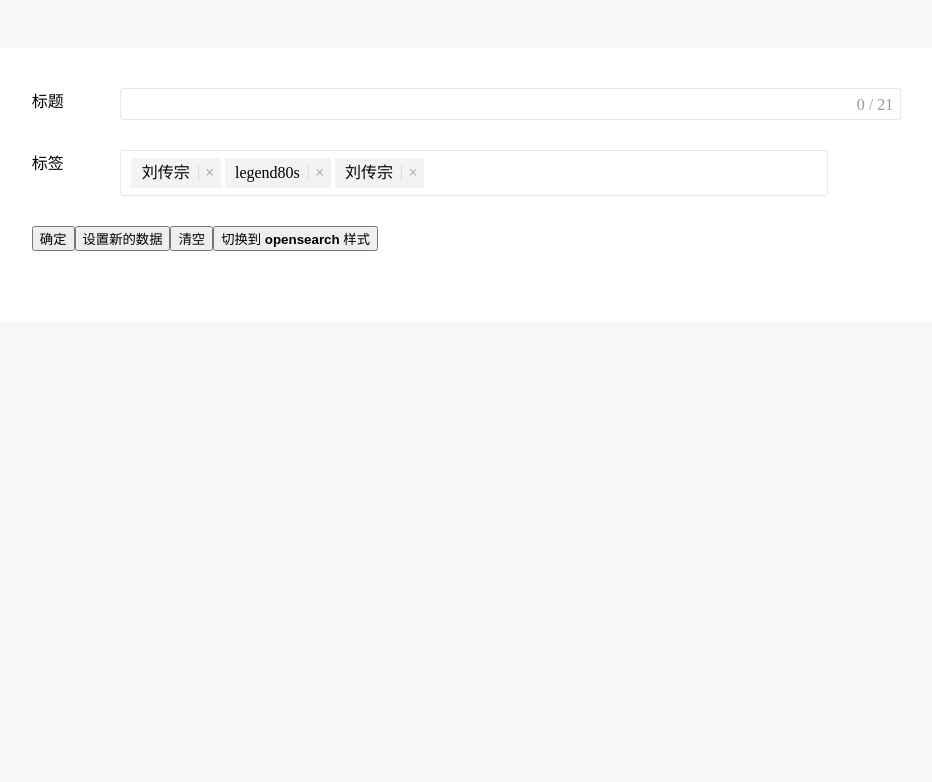
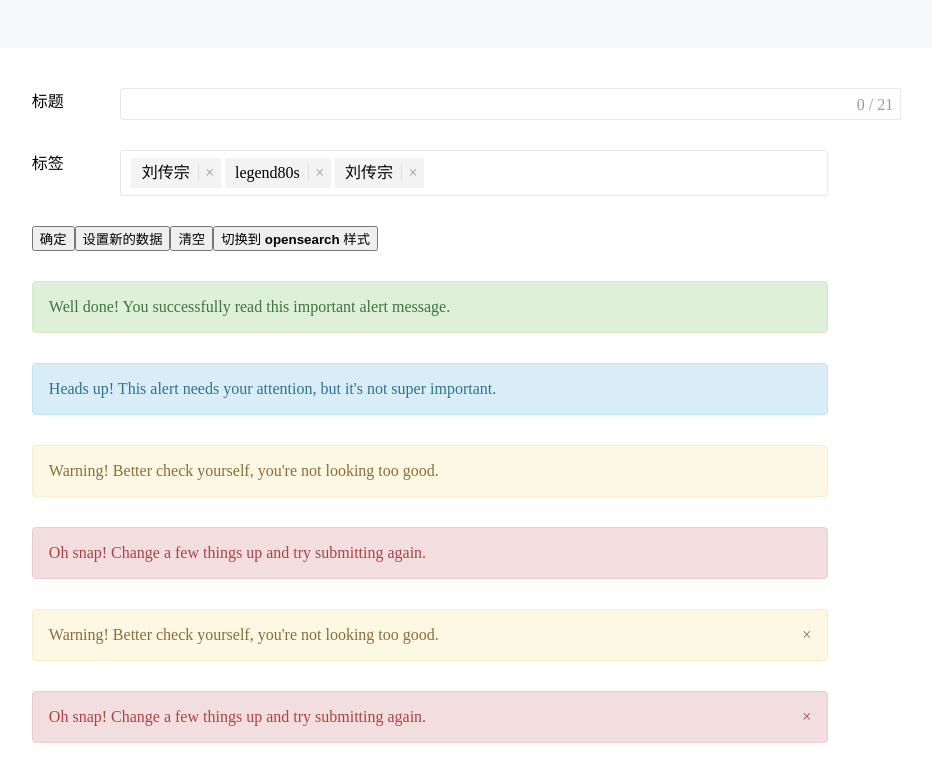
Before and after one commit to legend80s/front-end-exercises, a plain HTML site: page demos.html in a window 1280 px wide. Shown: the whole page, without its empty margins (210-1142 px from the left). Drawn offline with nearby package versions, Linux system fonts and the light colour scheme.

Commit message:
feat: 新增练习四 - 模仿 bootstrap 可关闭的警告框

```diff
--- /dev/null
+++ b/components/Alert/index.css
@@ -0,0 +1,39 @@
+.alert {
+  position: relative;
+  padding: 1em;
+  background-color: #dff0d8;
+  border: 1px solid #d6e9c6;
+  border-radius: 4px;
+}
+
+.alert-success {
+  color: #3c763d;
+  background-color: #dff0d8;
+  border-color: #d6e9c6;
+}
+
+.alert-info {
+  color: #31708f;
+  background-color: #d9edf7;
+  border-color: #bce8f1;
+}
+
+.alert-warning {
+  color: #8a6d3b;
+  background-color: #fcf8e3;
+  border-color: #faebcc;
+}
+
+.alert-danger {
+  color: #a94442;
+  background-color: #f2dede;
+  border-color: #ebccd1;
+}
+
+.alert .close {
+  position: absolute;
+  top: 1em;
+  right: 1em;
+
+  cursor: pointer;
+}
--- /dev/null
+++ b/components/Alert/index.js
@@ -0,0 +1,56 @@
+class Alert {
+  constructor(alert) {
+    this.alert = alert;
+    this.dismissible = alert.classList.contains('alert-dismissible');
+
+    this.render();
+    this.react();
+  }
+
+  /**
+   * 如果是可关闭的警告则添加一个关闭 icon
+   * @return {Alert}
+   */
+  render() {
+    if (this.dismissible) {
+      const deleter = document.createElement('span');
+
+      deleter.textContent = '×';
+      deleter.classList.add('close');
+
+      this.alert.appendChild(deleter);
+      this.deleter = deleter;
+    }
+
+    return this;
+  }
+
+  /**
+   * 若是可关闭的警告，点击关闭 icon，关闭该改警告
+   * @return {Alert}
+   */
+  react() {
+    if (this.dismissible) {
+      this.deleter.addEventListener('click', () => { this.alert.remove(); });
+    }
+
+    return this;
+  }
+}
+
+// Render all the alerts in the document
+Array.from(document.querySelectorAll('.alert.alert-success')).forEach((alert) => {
+  new Alert(alert);
+});
+
+Array.from(document.querySelectorAll('.alert.alert-info')).forEach((alert) => {
+  new Alert(alert);
+});
+
+Array.from(document.querySelectorAll('.alert.alert-warning')).forEach((alert) => {
+  new Alert(alert);
+});
+
+Array.from(document.querySelectorAll('.alert.alert-danger')).forEach((alert) => {
+  new Alert(alert);
+});
--- a/demos.html
+++ b/demos.html
@@ -14,6 +14,8 @@
     <link rel="stylesheet" href="./components/CounterInput/index.css">
     <!-- DeletableLabels -->
     <link rel="stylesheet" href="./components/DeletableLabels/index.css">
+    <!-- Alert -->
+    <link rel="stylesheet" href="./components/Alert/index.css">
   </head>
   <body>
     <div class="container">
@@ -37,6 +39,44 @@
 
           <button id="deletable-label-theme-toggler" type="button">切换到 <b id="deletable-label-theme"></b> 样式</button>
         </div>
+
+        <!-- alerts begin -->
+        <div class="row">
+          <div class="controls alert alert-success" role="alert">
+            Well done! You successfully read this important alert message.
+          </div>
+        </div>
+
+        <div class="row">
+          <div class="controls alert alert-info" role="alert">
+            Heads up! This alert needs your attention, but it's not super important.
+          </div>
+        </div>
+
+        <div class="row">
+          <div class="controls alert alert-warning" role="alert">
+            Warning! Better check yourself, you're not looking too good.
+          </div>
+        </div>
+
+        <div class="row">
+          <div class="controls alert alert-danger" role="alert">
+            Oh snap! Change a few things up and try submitting again.
+          </div>
+        </div>
+
+        <div class="row">
+          <div class="controls alert alert-warning alert-dismissible" role="alert">
+            Warning! Better check yourself, you're not looking too good.
+          </div>
+        </div>
+        <div class="row">
+          <div class="controls alert alert-danger alert-dismissible" role="alert">
+            Oh snap! Change a few things up and try submitting again.
+          </div>
+        </div>
+        <!-- alerts end -->
+
       </div>
     </div>
 
@@ -47,6 +87,9 @@
     <!-- DeletableLabels -->
     <script src="https://cdn.bootcss.com/jquery/1.7/jquery.min.js"></script>
     <script src="./components/DeletableLabels/index.js"></script>
+
+    <!-- alert -->
+    <script src="./components/Alert/index.js"></script>
 
     <script>
       const labels = [
```
Also changed, not shown: components/Alert/README.md (added), components/Alert/alert-dismissible.png (added), components/Alert/alerts.png (added).
